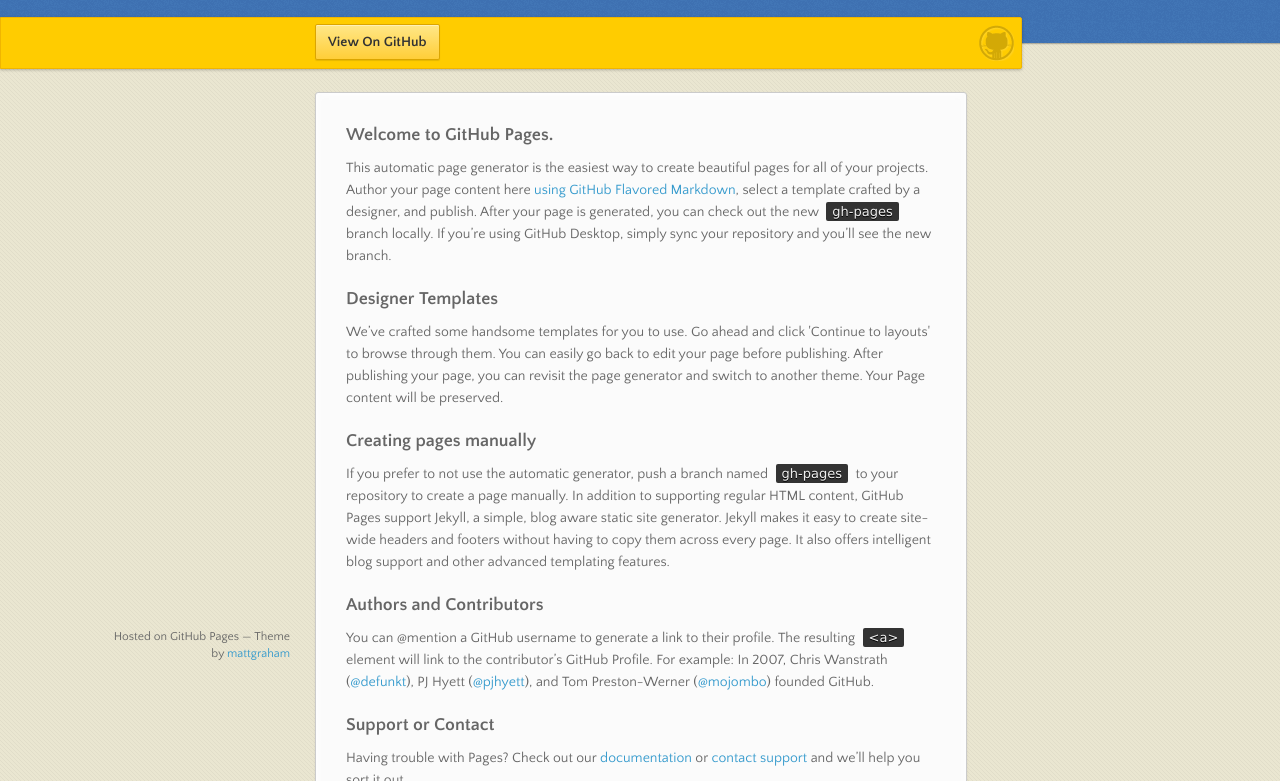
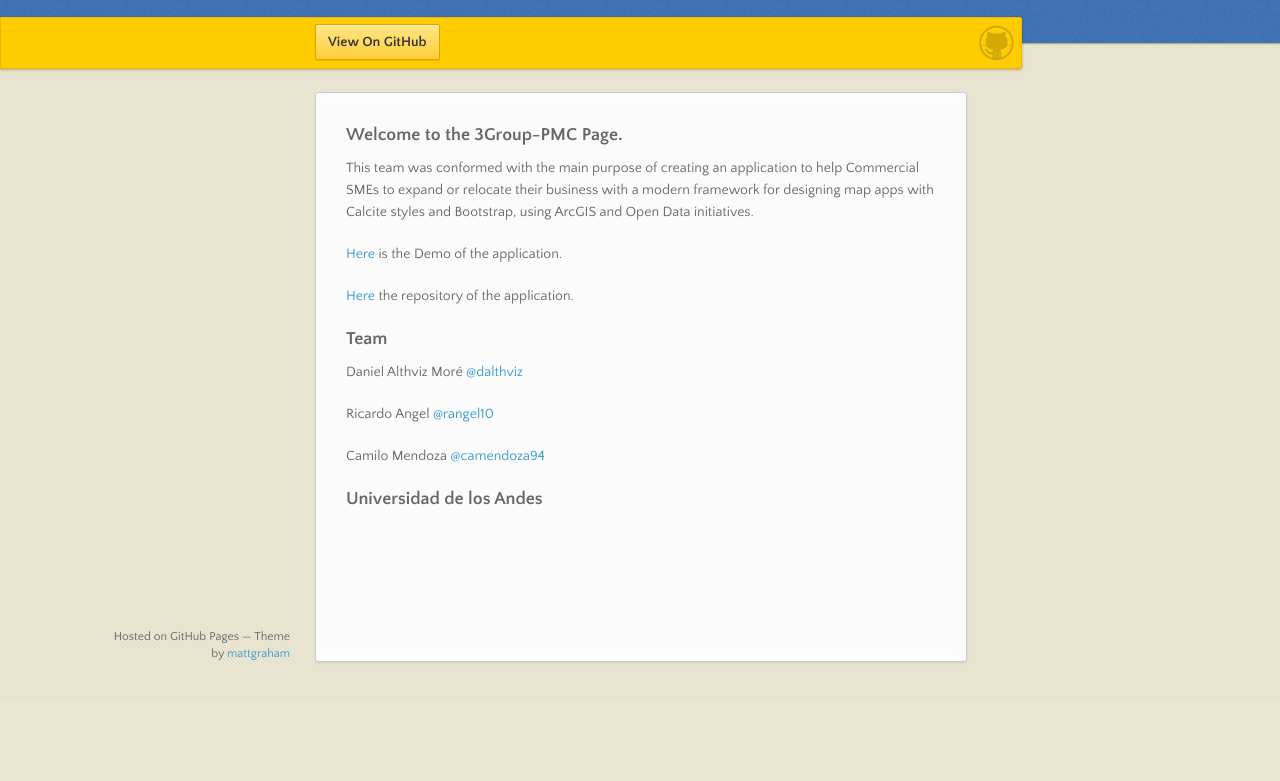
Before and after one commit to 3Group-PMC/3Group-PMC.github.io, a plain HTML site: page index.html in a window 1280 px wide. Shown: the part 98-879 px from the top of the page. After the commit the page ends 800 px from the top, so only its background shows below. Drawn offline with nearby package versions, Linux system fonts and the light colour scheme.

Commit message:
Replace master branch with page content via GitHub

```diff
--- a/index.html
+++ b/index.html
@@ -3,7 +3,7 @@
   <head>
     <meta charset="utf-8">
     <meta http-equiv="X-UA-Compatible" content="chrome=1">
-    <title>3Group by 3Group-PMC</title>
+    <title>3Group-PMC by 3Group-PMC</title>
     <link rel="stylesheet" href="stylesheets/styles.css">
     <link rel="stylesheet" href="stylesheets/github-dark.css">
     <script src="https://ajax.googleapis.com/ajax/libs/jquery/1.7.1/jquery.min.js"></script>
@@ -17,8 +17,8 @@
   <body>
 
       <header>
-        <h1>3Group</h1>
-        <p>3Group Site</p>
+        <h1>3Group-PMC</h1>
+        <p>3Group-PMC Site</p>
       </header>
 
       <div id="banner">
@@ -33,29 +33,25 @@
       </nav>
       <section>
         <h3>
-<a id="welcome-to-github-pages" class="anchor" href="#welcome-to-github-pages" aria-hidden="true"><span aria-hidden="true" class="octicon octicon-link"></span></a>Welcome to GitHub Pages.</h3>
+<a id="welcome-to-the-3group-pmc-page" class="anchor" href="#welcome-to-the-3group-pmc-page" aria-hidden="true"><span aria-hidden="true" class="octicon octicon-link"></span></a>Welcome to the 3Group-PMC Page.</h3>
 
-<p>This automatic page generator is the easiest way to create beautiful pages for all of your projects. Author your page content here <a href="https://guides.github.com/features/mastering-markdown/">using GitHub Flavored Markdown</a>, select a template crafted by a designer, and publish. After your page is generated, you can check out the new <code>gh-pages</code> branch locally. If you’re using GitHub Desktop, simply sync your repository and you’ll see the new branch.</p>
+<p>This team was conformed with the main purpose of creating an application to help Commercial SMEs to expand or relocate their business with a modern framework for designing map apps with Calcite styles and Bootstrap, using ArcGIS and Open Data initiatives.</p>
+
+<p><a href="http://3Group-pmc/YourPlace">Here</a> is the Demo of the application.</p>
+
+<p><a href="https://github.com/3group-pmc/YourPlace/">Here</a> the repository of the application.</p>
 
 <h3>
-<a id="designer-templates" class="anchor" href="#designer-templates" aria-hidden="true"><span aria-hidden="true" class="octicon octicon-link"></span></a>Designer Templates</h3>
+<a id="team" class="anchor" href="#team" aria-hidden="true"><span aria-hidden="true" class="octicon octicon-link"></span></a>Team</h3>
 
-<p>We’ve crafted some handsome templates for you to use. Go ahead and click 'Continue to layouts' to browse through them. You can easily go back to edit your page before publishing. After publishing your page, you can revisit the page generator and switch to another theme. Your Page content will be preserved.</p>
+<p>Daniel Althviz Moré <a href="https://github.com/dalthviz" class="user-mention">@dalthviz</a></p>
+
+<p>Ricardo Angel <a href="https://github.com/rangel10" class="user-mention">@rangel10</a></p>
+
+<p>Camilo Mendoza <a href="https://github.com/camendoza94" class="user-mention">@camendoza94</a></p>
 
 <h3>
-<a id="creating-pages-manually" class="anchor" href="#creating-pages-manually" aria-hidden="true"><span aria-hidden="true" class="octicon octicon-link"></span></a>Creating pages manually</h3>
-
-<p>If you prefer to not use the automatic generator, push a branch named <code>gh-pages</code> to your repository to create a page manually. In addition to supporting regular HTML content, GitHub Pages support Jekyll, a simple, blog aware static site generator. Jekyll makes it easy to create site-wide headers and footers without having to copy them across every page. It also offers intelligent blog support and other advanced templating features.</p>
-
-<h3>
-<a id="authors-and-contributors" class="anchor" href="#authors-and-contributors" aria-hidden="true"><span aria-hidden="true" class="octicon octicon-link"></span></a>Authors and Contributors</h3>
-
-<p>You can @mention a GitHub username to generate a link to their profile. The resulting <code>&lt;a&gt;</code> element will link to the contributor’s GitHub Profile. For example: In 2007, Chris Wanstrath (<a href="https://github.com/defunkt" class="user-mention">@defunkt</a>), PJ Hyett (<a href="https://github.com/pjhyett" class="user-mention">@pjhyett</a>), and Tom Preston-Werner (<a href="https://github.com/mojombo" class="user-mention">@mojombo</a>) founded GitHub.</p>
-
-<h3>
-<a id="support-or-contact" class="anchor" href="#support-or-contact" aria-hidden="true"><span aria-hidden="true" class="octicon octicon-link"></span></a>Support or Contact</h3>
-
-<p>Having trouble with Pages? Check out our <a href="https://help.github.com/pages">documentation</a> or <a href="https://github.com/contact">contact support</a> and we’ll help you sort it out.</p>
+<a id="universidad-de-los-andes" class="anchor" href="#universidad-de-los-andes" aria-hidden="true"><span aria-hidden="true" class="octicon octicon-link"></span></a>Universidad de los Andes</h3>
       </section>
       <footer>
         <p><small>Hosted on GitHub Pages &mdash; Theme by <a href="https://twitter.com/michigangraham">mattgraham</a></small></p>
```
Also changed, not shown: params.json (+3 -3 lines).
